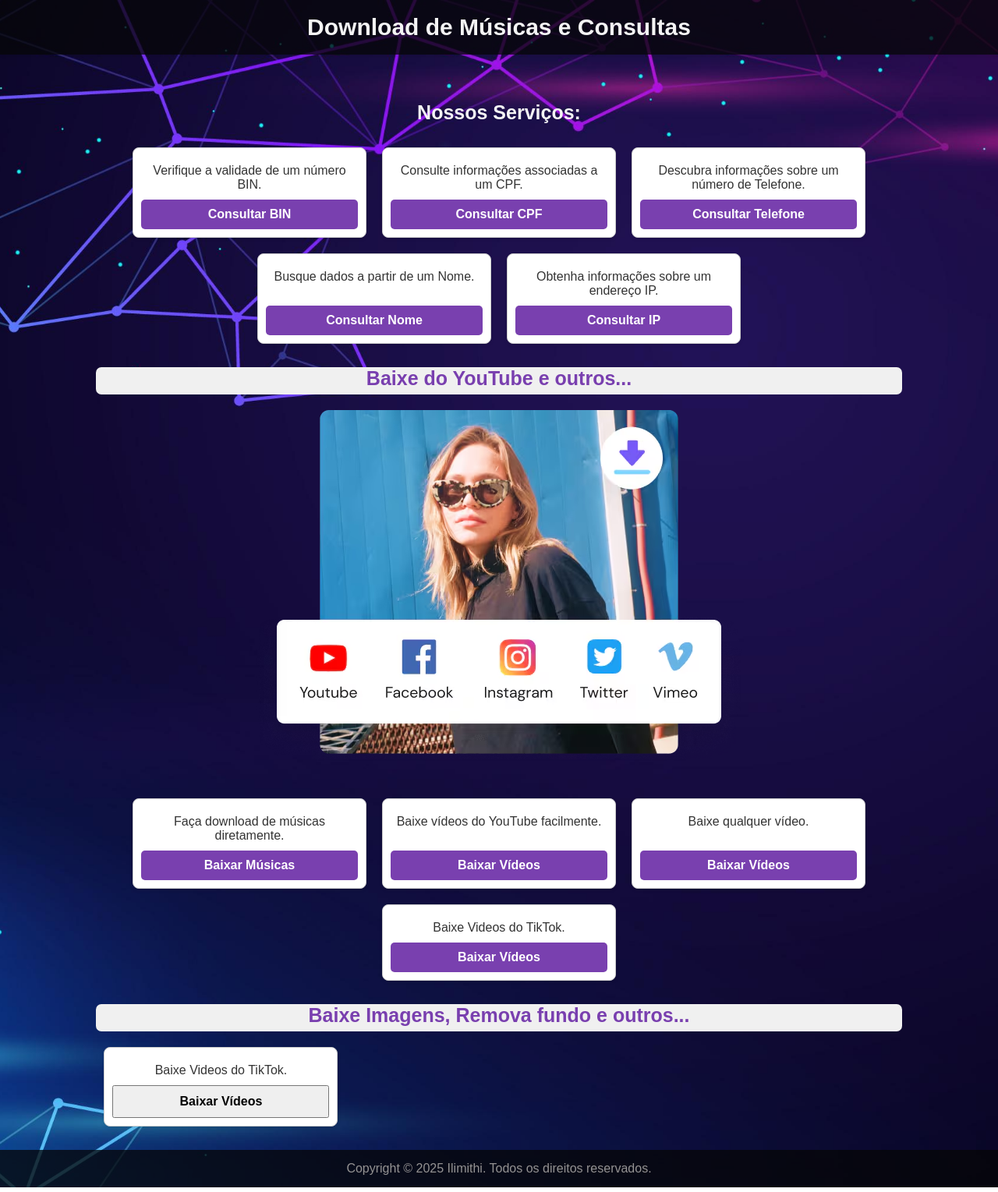
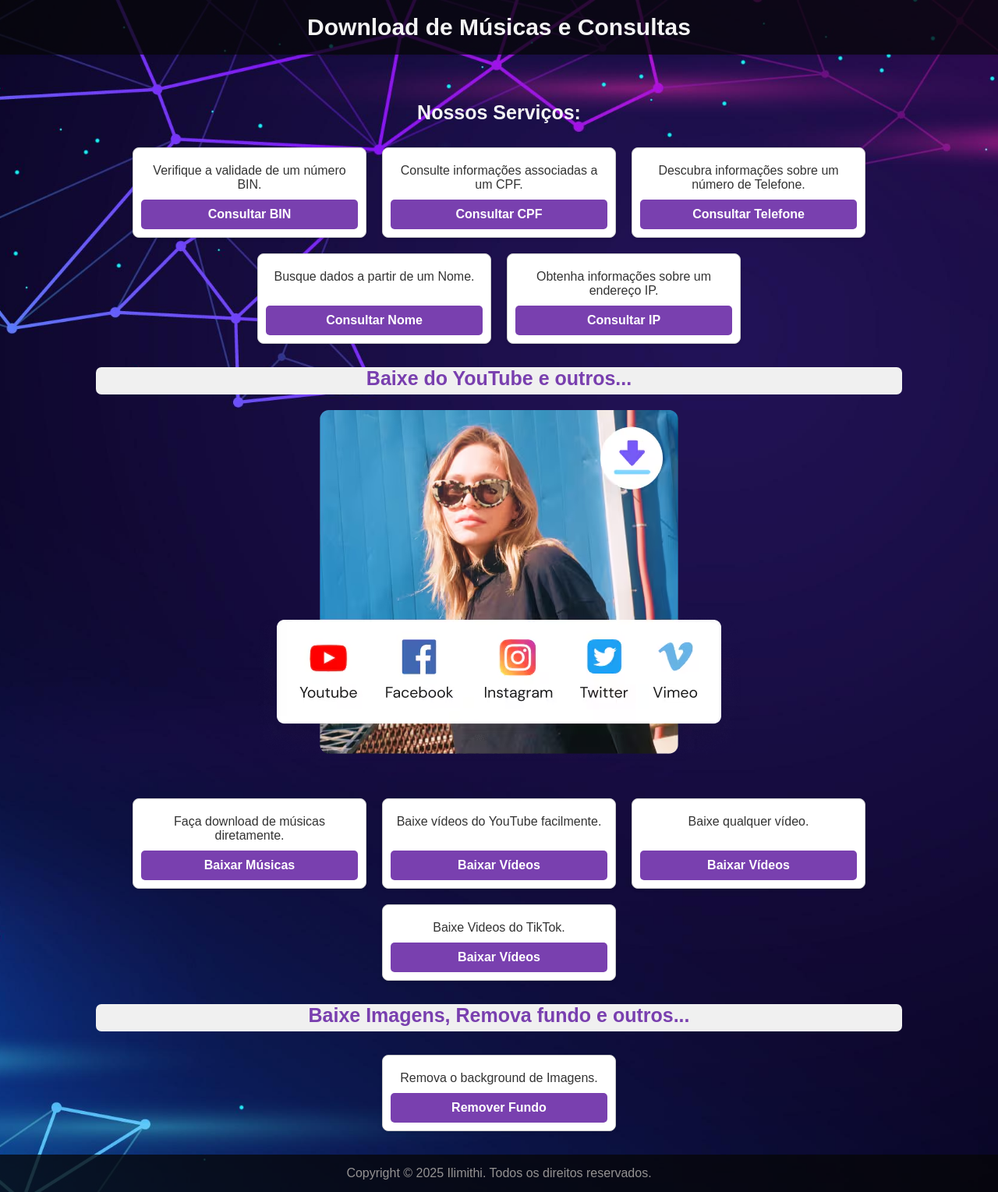
Before and after one commit to ThierliRamos/renderbot, a Flask app: page /main in a window 1280 px wide. Shown: the whole page at 78% size. Run offline with Flask 3, Linux system fonts and the light colour scheme; the visitor is signed in with stand-in values (Sample User, id 1).

Commit message:
Update main.html

```diff
--- a/templates/main.html
+++ b/templates/main.html
@@ -253,10 +253,14 @@ footer {
                 <span class="background-text"><b>Baixe Imagens, Remova fundo e outros...</b></span>
             </p>
 
+            <div class="service-buttons">
+                <div class="card-group">
             <div class="card">
-                <p>Baixe Videos do TikTok.</p>
-                <button onclick="location.href='{{ url_for('remove_fundo') }}'"><b>Baixar Vídeos</b></button>
+                <p>Remova o background de Imagens.</p>
+                <button onclick="location.href='{{ url_for('remove_fundo') }}'"><b>Remover Fundo</b></button>
             </div>
+        </div>
+    </div>
 
 
         </section>
```
